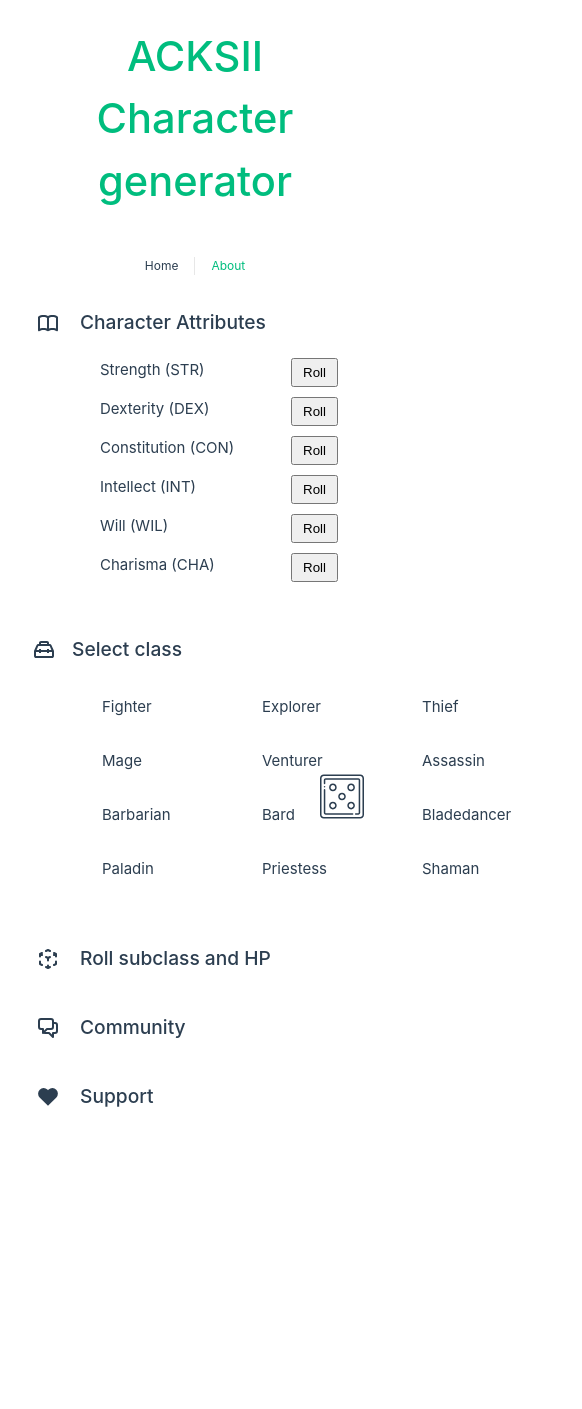
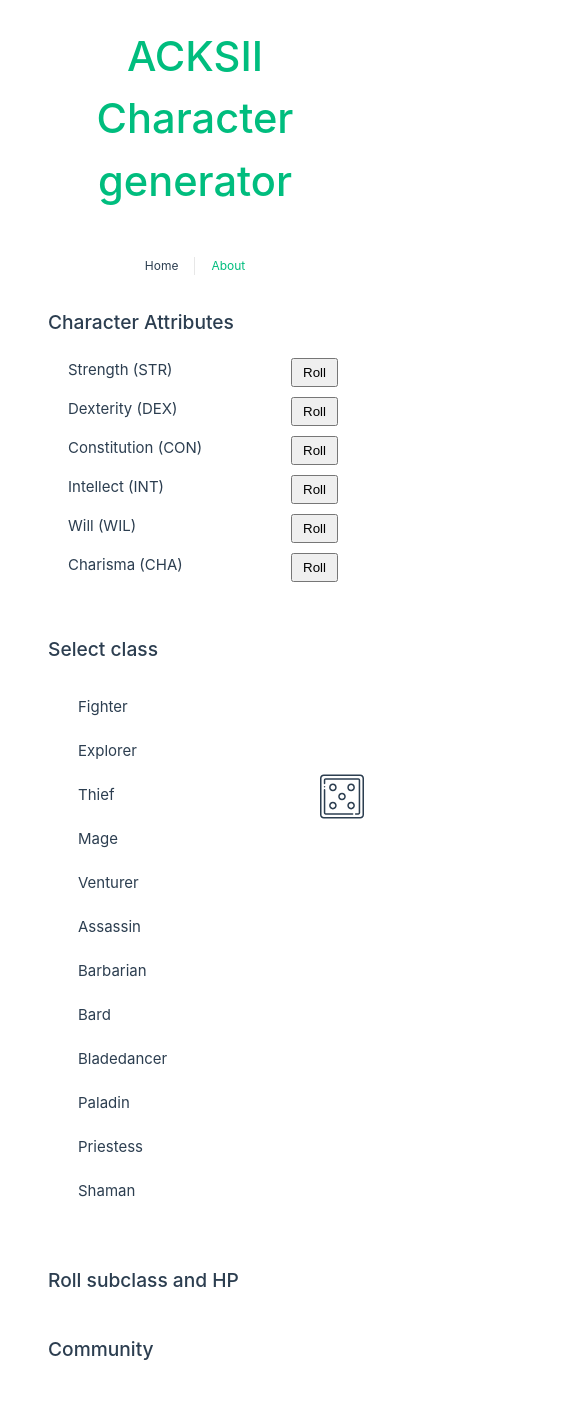
Before and after one commit to hitaciry/acksii-character-generator, a Vue app: page / in a window 390 px wide. Shown: the top 1409 px of the page, 582 px wide, since content can reach past the window. Before the commit the page ends 1150 px from the top, so only its background shows below. Built offline with nearby package versions, Linux system fonts and the light colour scheme; some icons are missing.

Commit message:
align to mobile

```diff
--- a/src/components/CharacterSection.vue
+++ b/src/components/CharacterSection.vue
@@ -31,6 +31,12 @@ i {
   width: 32px;
   height: 32px;
   color: var(--color-text);
+}
+
+@media (max-width: 600px) {
+  i {
+    display: none; /* Hide icons on mobile devices */
+  }
 }
 
 h3 {
--- a/src/components/ClassSelector.vue
+++ b/src/components/ClassSelector.vue
@@ -1,7 +1,7 @@
 <template>
   <div v-if="characterStore.class === null" class="class-container">
-    <div class="class-grid">
-      <div v-for="(className, index) in classStore.allClasses" :key="index" class="class-row">
+    <div class="class-flex">
+      <div v-for="(className, index) in classStore.allClasses" :key="index" class="class-block">
         <div>{{ formatKey(className) }}</div>
         <button v-if="characterStore.nonNullAttributeCount===6" @click="selectClass(className)">Select</button>
       </div>
@@ -53,7 +53,7 @@ export default {
 }
 
 .class-grid {
-  display: grid;
+  display: flex;
   /* Use grid layout */
   grid-template-columns: repeat(3, 1fr);
   /* Create 3 equal width columns */
@@ -61,13 +61,15 @@ export default {
   /* Space between grid items */
 }
 
-.class-row {
+.class-block {
+  box-sizing: border-box;
   display: flex;
   justify-content: space-between;
   /* Space between title and button */
   padding: 10px;
+  width: 180px;
   /* Padding for better appearance */
-  min-width: 150px;
+  min-width: 180px;
 }
 
 button {
```
